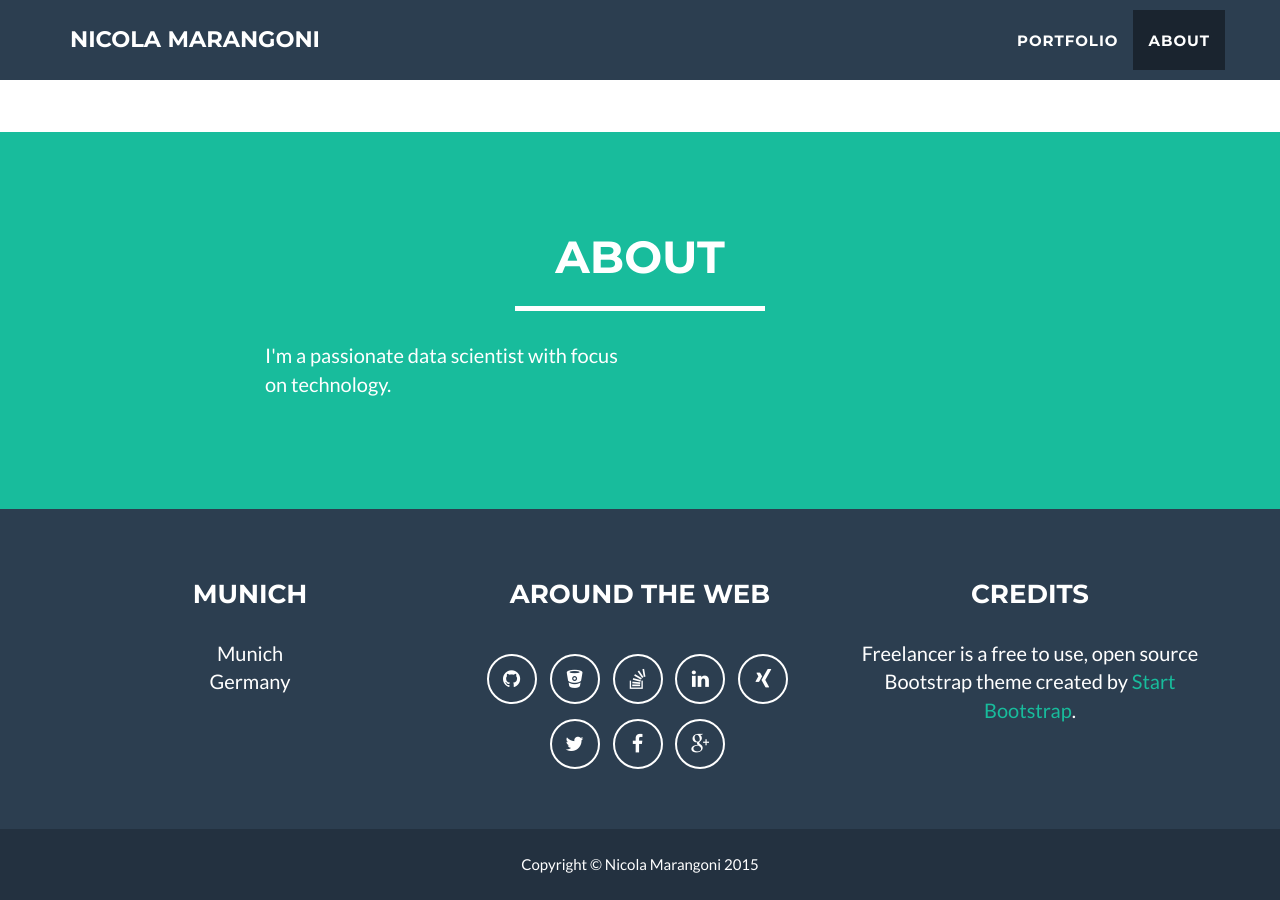
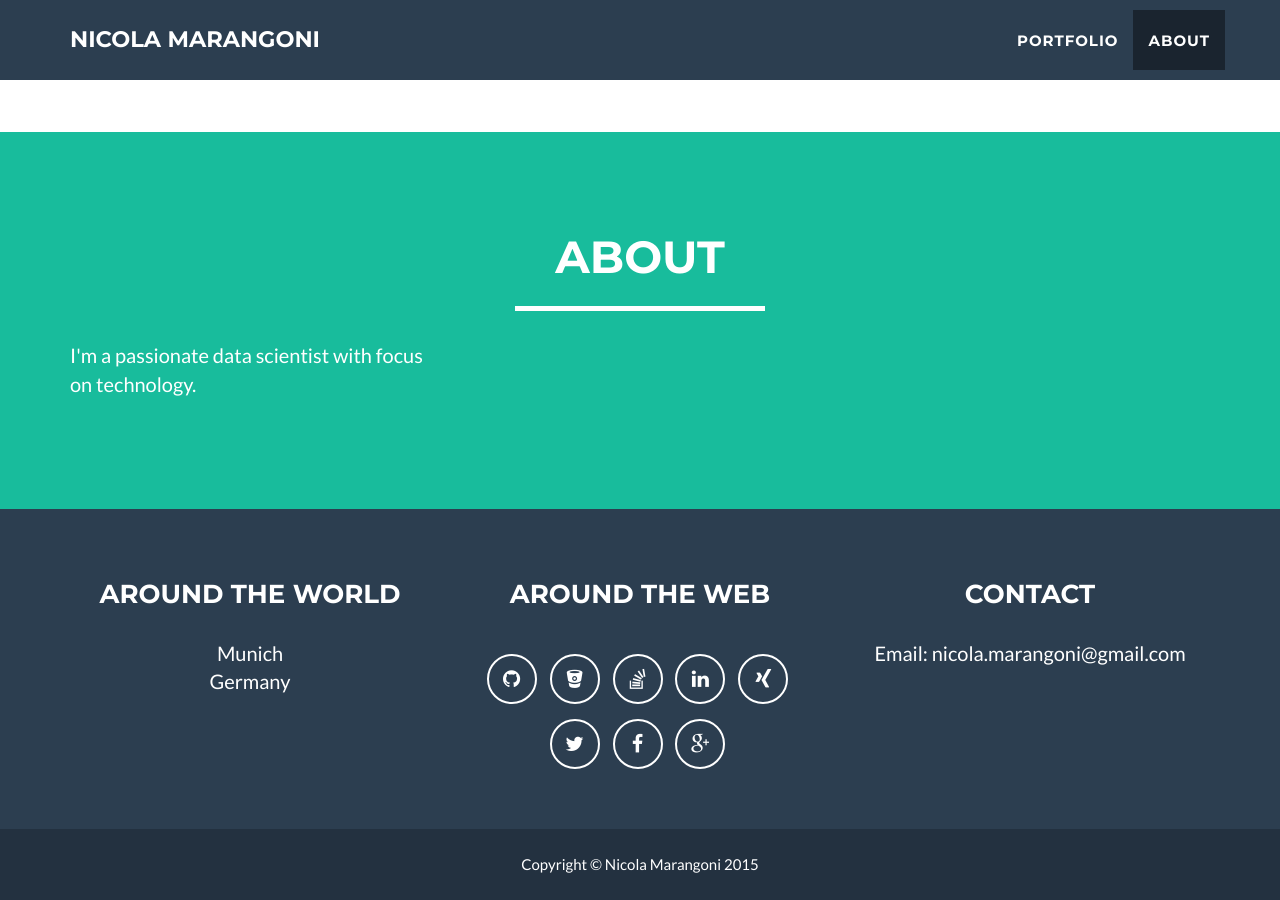
Before and after one commit to nicolamarangoni/nicolamarangoni.github.io, a Jekyll site: the page built from index.html, in a window 1280 px wide and 900 px high, scrolled down 1670 px. Built offline with Jekyll 4.4.1, drawn with Linux system fonts in a browser that asks for light colours.

Commit message:
footer modified

```diff
--- a/_config.yml
+++ b/_config.yml
@@ -1,7 +1,7 @@
 # Site settings
 title: Nicola Marangoni
 email: nicola.marangoni@gmail.com
-url: https://marangoni.io
+url: http://marangoni.io
 description: "Write an awesome description for your new site here. You can edit this line in _config.yml. It will appear in your document head meta (for Google search results) and in your feed.xml site description."
 
 # Color settings (hex-codes without the leading hash-tag)
@@ -13,9 +13,9 @@ color:
 # Footer settings
 footer:
   copyright: Nicola Marangoni
-  location: Munich
+  location: Around the World
   social: Around the Web
-  credits: Credits
+  credits: Contact
 
 # Social networks usernames (many more available: google-plus, flickr, dribbble, pinterest, instagram, tumblr, linkedin, etc.)
 social:
@@ -42,7 +42,7 @@ address:
   - line: Germany
 
 # Credits content
-credits: 'Freelancer is a free to use, open source Bootstrap theme created by <a href="http://startbootstrap.com">Start Bootstrap</a>.'
+credits: 'Email: nicola.marangoni@gmail.com'
 
 # Build settings
 markdown: kramdown
--- a/_includes/about.html
+++ b/_includes/about.html
@@ -8,7 +8,7 @@
                 </div>
             </div>
             <div class="row">
-                <div class="col-lg-4 col-lg-offset-2">
+                <div class="col-lg-4">
                     <p>I'm a passionate data scientist with focus on technology.</p>
                 </div>
                 <!-- div class="col-lg-4">
```
